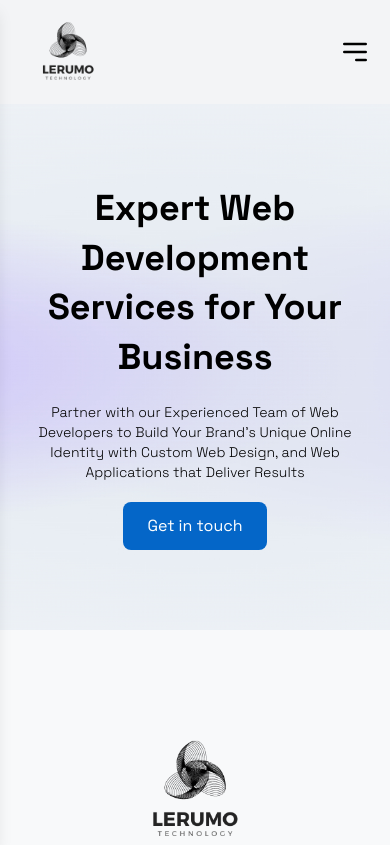
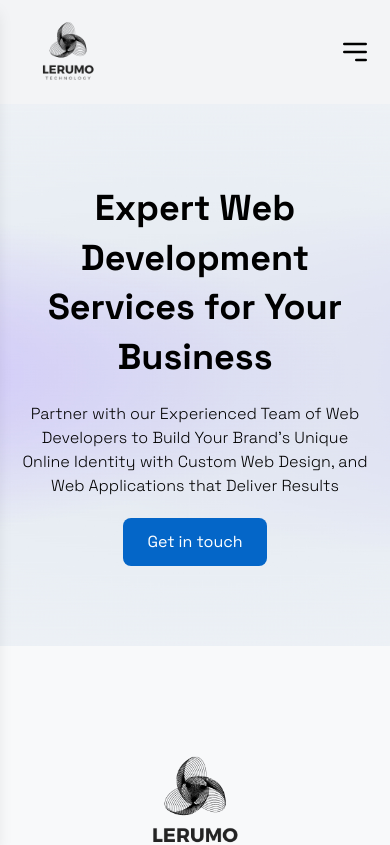
Before and after one commit to rorisangputu/lerumoweb, a React (Vite) app: page / in a window 390 px wide. Shown: the top 845 px of the page. Built offline with nearby package versions, Linux system fonts and the light colour scheme.

Commit message:
changing text size

```diff
--- a/src/Components/Home/Hero.jsx
+++ b/src/Components/Home/Hero.jsx
@@ -21,7 +21,7 @@ const Hero = () => {
                     variants={FadeUp(0.6)}
                     initial="initial"
                     animate="animate"
-                    className="text-sm md:text-md lg:w-[55%] lg:text-xl font-light">
+                    className="text-md md:text-lg lg:w-[55%] lg:text-xl font-light">
                     Partner with our Experienced Team of Web Developers
                     to Build Your Brand&apos;s Unique Online Identity with Custom
                     Web Design, and Web Applications that Deliver Results
```
